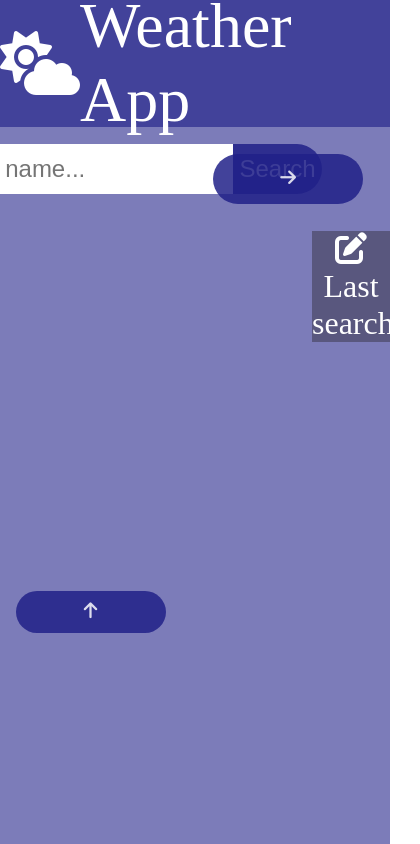
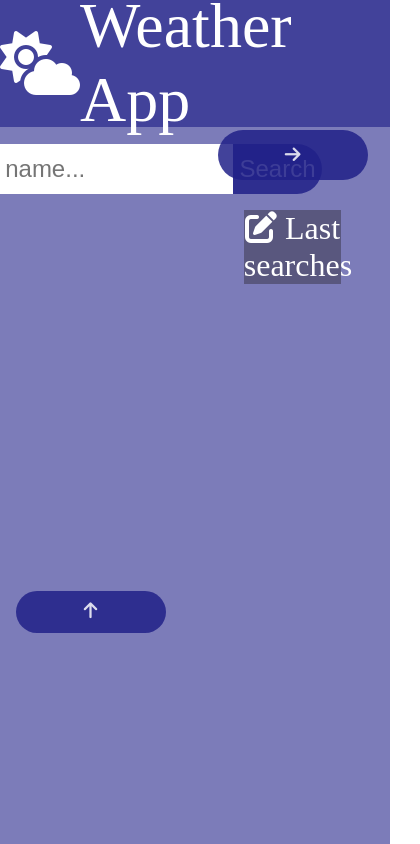
Before and after one commit to tburakonat/SoSe22_Weather_App, a plain HTML site: page index.html in a window 390 px wide. Both pictures are taken after a click on the button 288 px from the left and 178 px from the top of the page. Shown: the whole page, 420 px wide, since content can reach past the window. Drawn offline with nearby package versions, Linux system fonts and the light colour scheme.

Commit message:
final styling

```diff
--- a/index.html
+++ b/index.html
@@ -54,10 +54,12 @@
           <button id="toggle-history">
             <i class="fa-solid fa-arrow-left"></i>
           </button>
-          <div id="search-history" class="search-history animate__animated">
-            <i class="fa-solid fa-pen-to-square"></i> Last searches
+          <div class="search-block">
+            <div id="search-history" class="search-history animate__animated">
+              <i class="fa-solid fa-pen-to-square"></i> Last searches
+            </div>
+            <div id="search-items" class="search-items animate__animated"></div>
           </div>
-          <div id="search-items" class="search-items animate__animated"></div>
         </div>
       </div>
       <div id="forecast" class="animate__animated"></div>
--- a/searchHistory.js
+++ b/searchHistory.js
@@ -10,7 +10,7 @@ const searchHistory = (() => {
       let index = items.indexOf(city);
       items.splice(index, 1);
     }
-    if (items.length > 4) {
+    if (items.length > 8) {
       items.pop();
     }
     items.unshift(city);
--- a/style.css
+++ b/style.css
@@ -58,26 +58,52 @@ body {
   width: 50%;
   display: flex;
   flex-direction: column;
+  align-items: center;
   font-size: 2rem;
   color: rgb(255, 255, 255);
 }
 
+.search-block {
+  width: 100%;
+  display: flex;
+  justify-content: center;
+  flex-direction: column;
+  align-items: center;
+  margin-top: 30px;
+}
+
 .search-history {
-  margin-left: auto;
-  width: 40%;
+  width: 50%;
   background-color: rgba(31, 26, 26, 0.37);
   text-align: center;
   opacity: 0;
 }
 
 .search-items {
-  margin-left: auto;
-  width: 40%;
+  width: 50%;
   background-color: rgba(31, 26, 26, 0.37);
   display: flex;
   flex-direction: column;
   text-align: center;
   opacity: 0;
+}
+
+#toggle-history {
+  height: 5vh;
+  background-color: rgba(33, 33, 136, 0.849);
+  font-size: large;
+  border-radius: 25px;
+  height: 50px;
+  width: 150px;
+  border: none;
+  outline: none;
+  color: rgba(255, 255, 255, 0.836);
+  cursor: pointer;
+  margin-top: 2%;
+}
+
+#toggle-history:hover {
+  background-color: rgba(33, 33, 136, 0.644);
 }
 
 .fadeFromRight {
@@ -253,7 +279,6 @@ body {
 }
 
 #toggle-forecast {
-  background-color: rgba(127, 238, 136, 0.521);
   background-color: rgba(33, 33, 136, 0.849);
   font-size: large;
   border-radius: 25px;
@@ -269,7 +294,6 @@ body {
 }
 
 #toggle-forecast:hover {
-  background-color: rgba(127, 238, 136, 0.404);
   background-color: rgba(33, 33, 136, 0.644);
 }
 
@@ -280,23 +304,3 @@ body {
   font-size: 1.5rem;
   font-weight: bold;
 }
-
-#toggle-history {
-  height: 5vh;
-  background-color: rgba(127, 238, 136, 0.521);
-  background-color: rgba(33, 33, 136, 0.849);
-  font-size: large;
-  border-radius: 25px;
-  height: 50px;
-  width: 150px;
-  border: none;
-  outline: none;
-  color: rgba(255, 255, 255, 0.836);
-  cursor: pointer;
-  margin: 1.5em 1.5em 1.5em auto;
-}
-
-#toggle-history:hover {
-  background-color: rgba(127, 238, 136, 0.404);
-  background-color: rgba(33, 33, 136, 0.644);
-}
```
